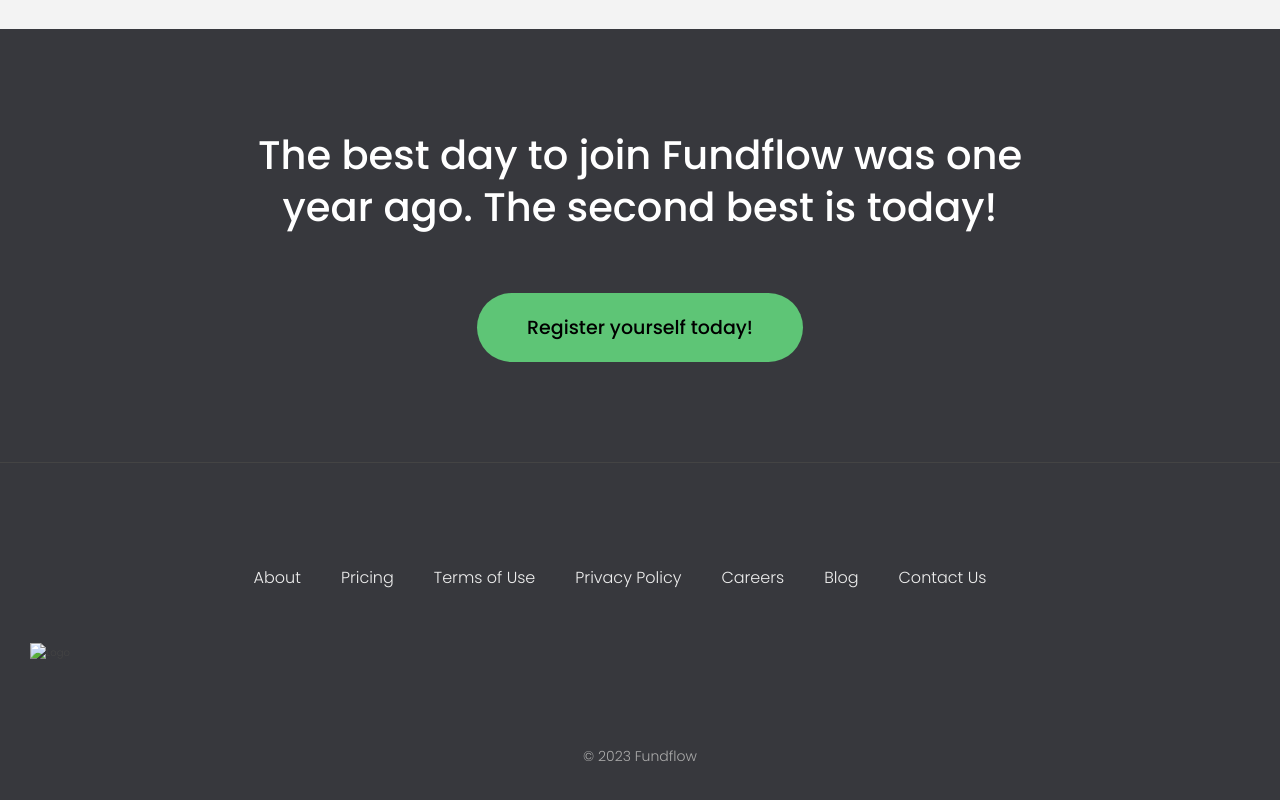
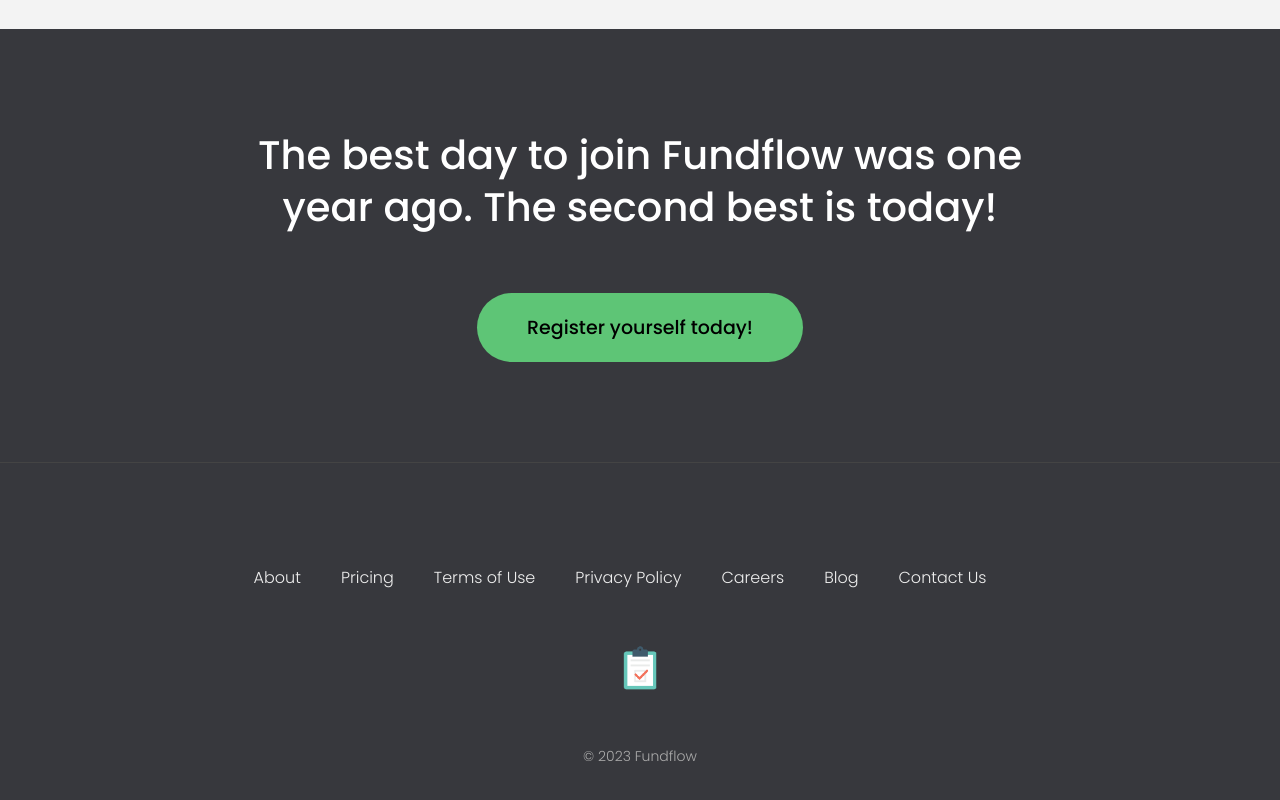
Before and after one commit to ShreeaSri/bank-management-app-landing-page, a plain HTML site: page index.html in a window 1280 px wide. Shown: the part 4167-4967 px from the top of the page. Drawn offline with Linux system fonts and the light colour scheme.

Commit message:
completed

```diff
--- a/index.html
+++ b/index.html
@@ -16,6 +16,7 @@
     />
     <link rel="stylesheet" href="style.css" />
     <title>Fundflow | Simplify Account Management Easily</title>
+    <script defer src="script.js"></script>
   </head>
   <body>
     <header class="header">
@@ -328,7 +329,11 @@
           <a class="footer__link" href="#">Contact Us</a>
         </li>
       </ul>
-      <img src="img/onl" alt="Logo" class="footer__logo" />
+      <img
+        src="img/onlinelogomaker-083023-1235-8480-2000-transparent.png"
+        alt="Logo"
+        class="footer__logo"
+      />
       <p class="footer__copyright">&copy; 2023 Fundflow</p>
     </footer>
 
@@ -350,6 +355,6 @@
     </div>
     <div class="overlay hidden"></div>
 
-    <script src="script.js"></script>
+    <!-- <script src="script.js"></script> -->
   </body>
 </html>
```
Also changed, not shown: script.js (+14 -0 lines).
